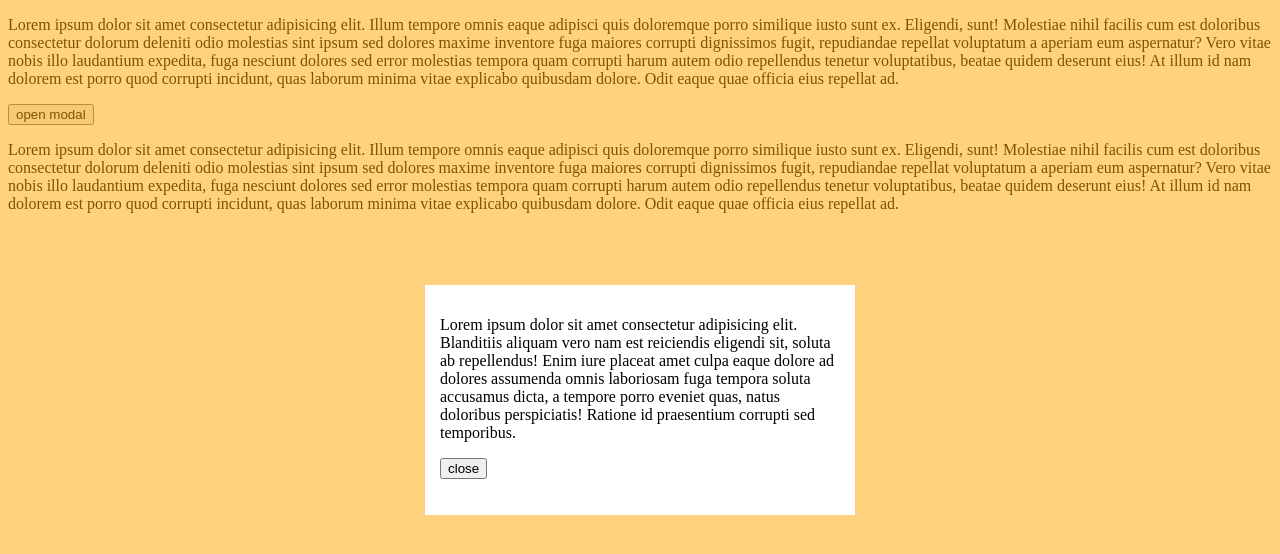
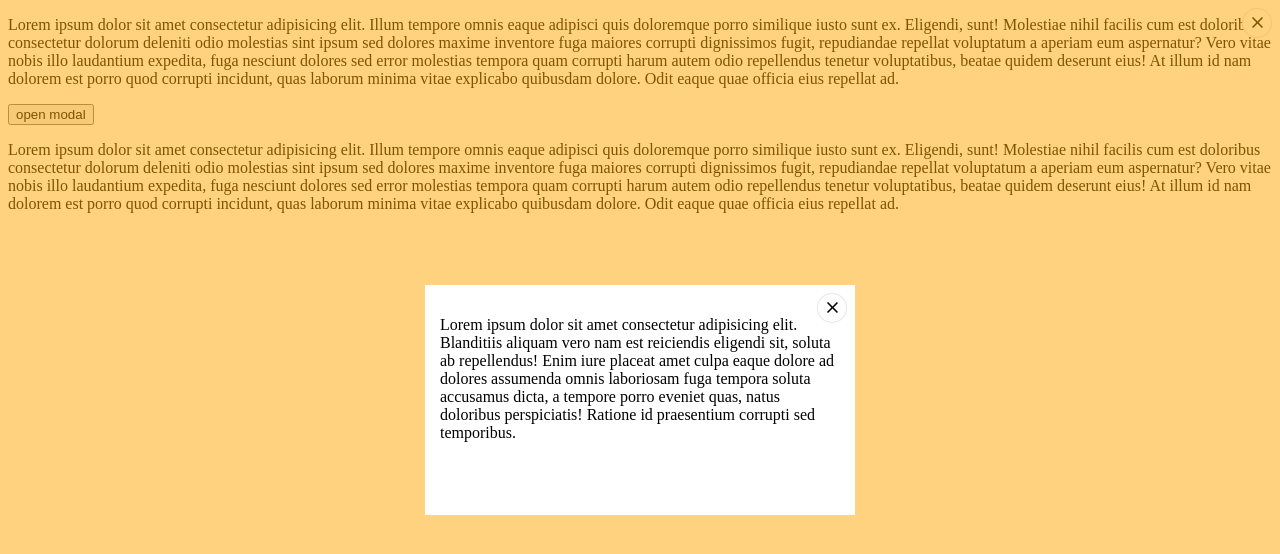
Before and after one commit to Galina-Goncharova/modal, a plain HTML site: page index.html in a window 1280 px wide. Both pictures are taken after a click on the button "open modal". Drawn offline with Linux system fonts and the light colour scheme.

Commit message:
close-btn

```diff
--- a/css/style.css
+++ b/css/style.css
@@ -24,3 +24,33 @@
 
   background-color: #fff;
 }
+
+.close-btn {
+  position: absolute;
+  right: 8px;
+  top: 8px;
+  display: block;
+  box-sizing: border-box;
+  padding: 0;
+  width: 30px;
+  height: 30px;
+  border-radius: 50%;
+  background-color: #fff;
+  border: 1px solid rgba(0, 0, 0, 0.1);
+}
+.close-btn-thumb {
+  position: absolute;
+  display: block;
+  top: 50%;
+  left: 50%;
+  transform: translate(-50%, -50%);
+  border-radius: 100%;
+}
+
+.icon-btn {
+  fill: currentColor;
+}
+
+.close-btn:hover {
+  background-color: #69bcf3;
+}
--- a/index.html
+++ b/index.html
@@ -35,6 +35,15 @@
       ad.
     </p>
 
+    <button class="close-btn">
+      <svg class="close-btn-thumb" width="18" height="18">
+        <use
+          class="icon icon-btn"
+          href="./images/symbol-defs.svg#icon-close-black"
+        ></use>
+      </svg>
+    </button>
+
     <div class="backdrop is-hidden" data-backdrop>
       <div class="modal">
         <p>
@@ -45,9 +54,19 @@
           eveniet quas, natus doloribus perspiciatis! Ratione id praesentium
           corrupti sed temporibus.
         </p>
-        <button data-close-modal>close</button>
+        <!-- <button data-close-modal>close</button> -->
+
+        <button data-close-modal class="close-btn">
+          <svg class="close-btn-thumb" width="18" height="18">
+            <use
+              class="icon icon-btn"
+              href="./images/symbol-defs.svg#icon-close-black"
+            ></use>
+          </svg>
+        </button>
       </div>
     </div>
+
     <script>
       const refs = {
         openModalBtn: document.querySelector("[data-open-modal]"),
```
Also changed, not shown: images/symbol-defs (2).svg (added), images/symbol-defs.svg (added).
